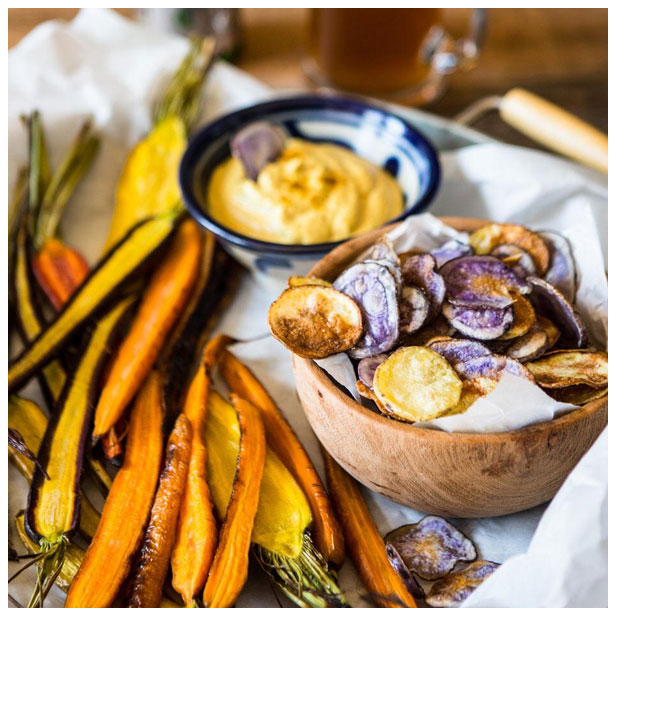
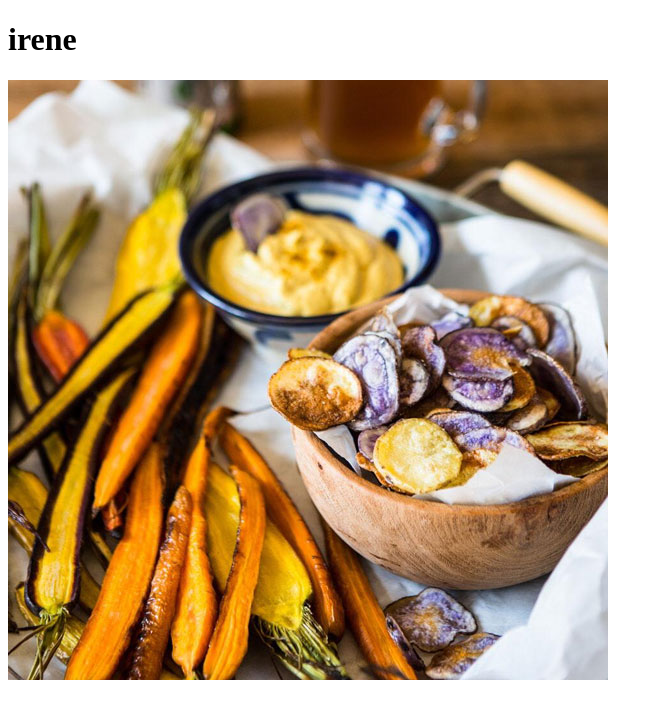
Before and after one commit to nicolasp2320/proyecto3, a plain HTML site: page index.html in a window 1280 px wide. Shown: the whole page, without its empty margins (0-663 px from the left). Drawn offline with Linux system fonts and the light colour scheme.

Commit message:
titulo de prueba

```diff
--- a/index.html
+++ b/index.html
@@ -7,6 +7,7 @@
     <title>Document</title>
 </head>
 <body>
+    <h1>irene</h1>
    <img src="assets/img/card-2.jpg" alt="">
 </body>
 </html>
```
